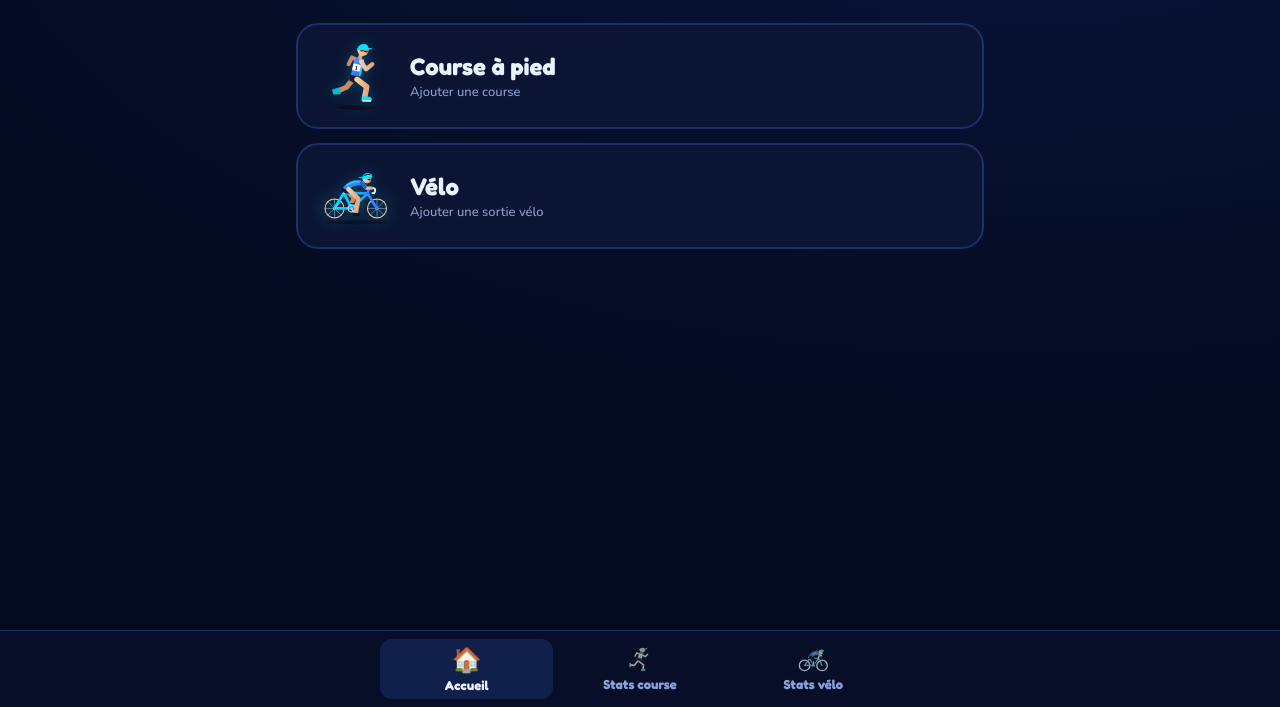
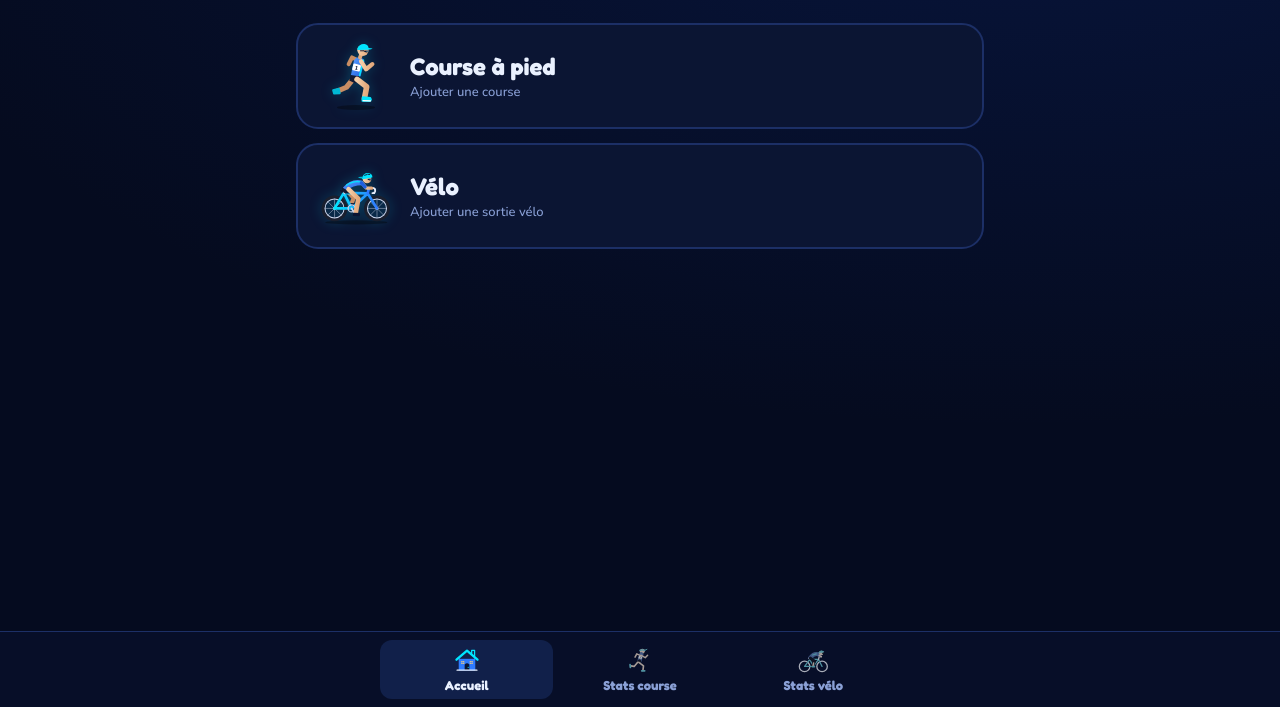
Before and after one commit to leon-john2013/mes-stats, a plain HTML site: page index.html in a window 1280 px wide. Shown: the part 93-800 px from the top of the page. Drawn offline with nearby package versions, Linux system fonts and the light colour scheme.

Commit message:
Add files via upload

```diff
--- a/index.html
+++ b/index.html
@@ -322,7 +322,17 @@
 </div>
 
 <nav><div class="in">
-  <button class="tab on" data-v="home"><span class="e">🏠</span>Accueil</button>
+  <button class="tab on" data-v="home"><span class="e"><svg class="nico" viewBox="0 0 48 48" aria-label="Maison"><g stroke-linecap="round" stroke-linejoin="round">
+<path d="M32 13 L32 7.5 L37 7.5 L37 17" fill="#11204a" stroke="#00e5ff" stroke-width="2.2"/>
+<path d="M11 22 L11 41 L37 41 L37 22" fill="#2f7bff" stroke="#2f7bff" stroke-width="2.4"/>
+<path d="M6 23.5 L24 8 L42 23.5" fill="none" stroke="#00e5ff" stroke-width="4"/>
+<path d="M20 41 L20 31.5 Q24 28 28 31.5 L28 41 Z" fill="#0b1533" stroke="none"/>
+<circle cx="26" cy="36.5" r="1" fill="#00e5ff"/>
+<rect x="14" y="25.5" width="5.5" height="5.5" rx="1.4" fill="#ffd27a"/>
+<rect x="28.5" y="25.5" width="5.5" height="5.5" rx="1.4" fill="#ffd27a"/>
+<path d="M16.75 25.5 V31 M14 28.25 H19.5 M31.25 25.5 V31 M28.5 28.25 H34" stroke="#2f7bff" stroke-width="1"/>
+<path d="M7 41.5 H41" stroke="#eaf1ff" stroke-width="2.2"/>
+</g></svg></span>Accueil</button>
   <button class="tab" data-v="run"><span class="e"><svg class="nico" viewBox="0 0 48 48" aria-label="Coureur pro"><g stroke-linecap="round" stroke-linejoin="round" fill="none">
 <circle cx="28" cy="9" r="4.2" fill="#ffd2a8" stroke="none"/>
 <path d="M23.8 7.6 Q28 5.4 32.2 7.6" stroke="#00e5ff" stroke-width="2.2"/>
```
